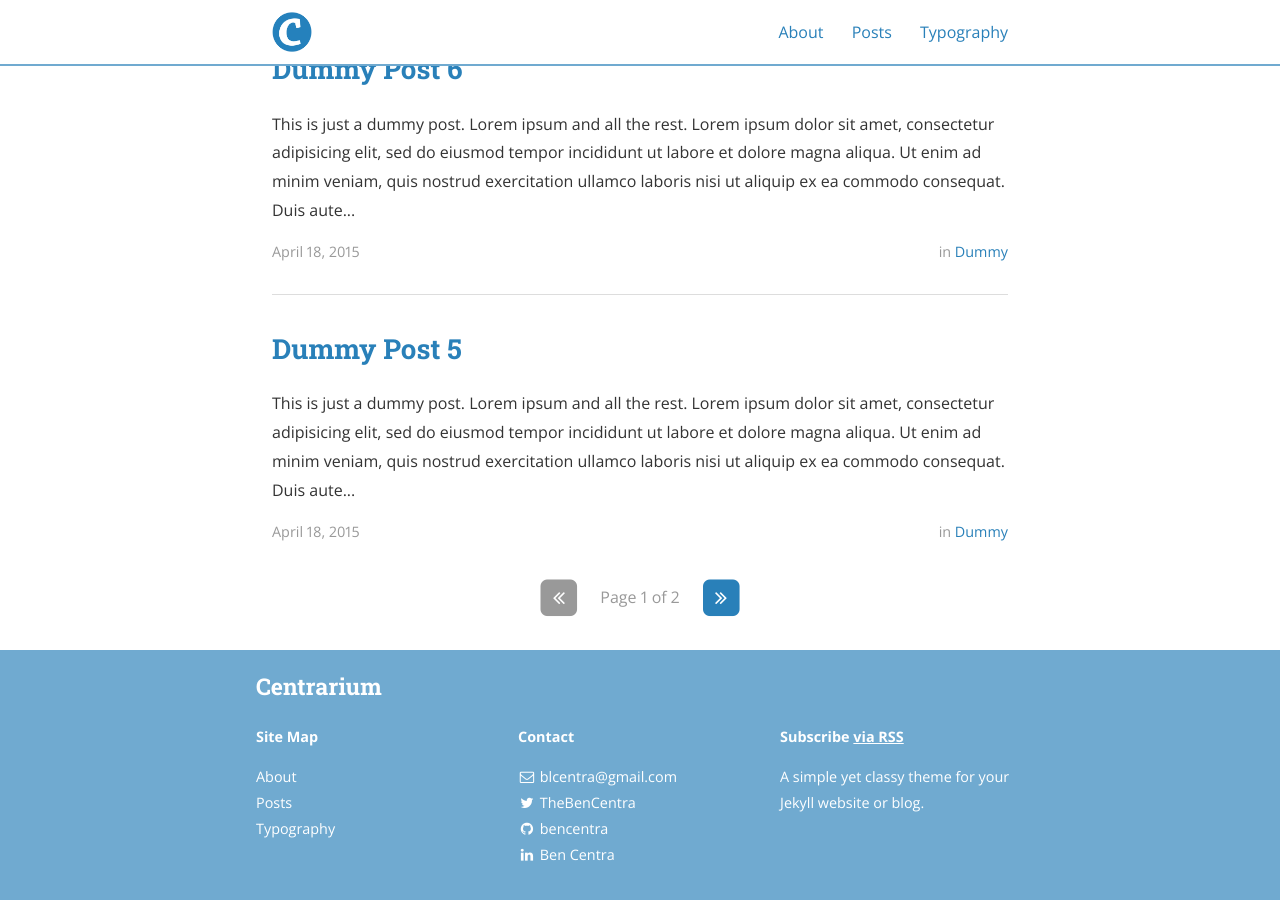
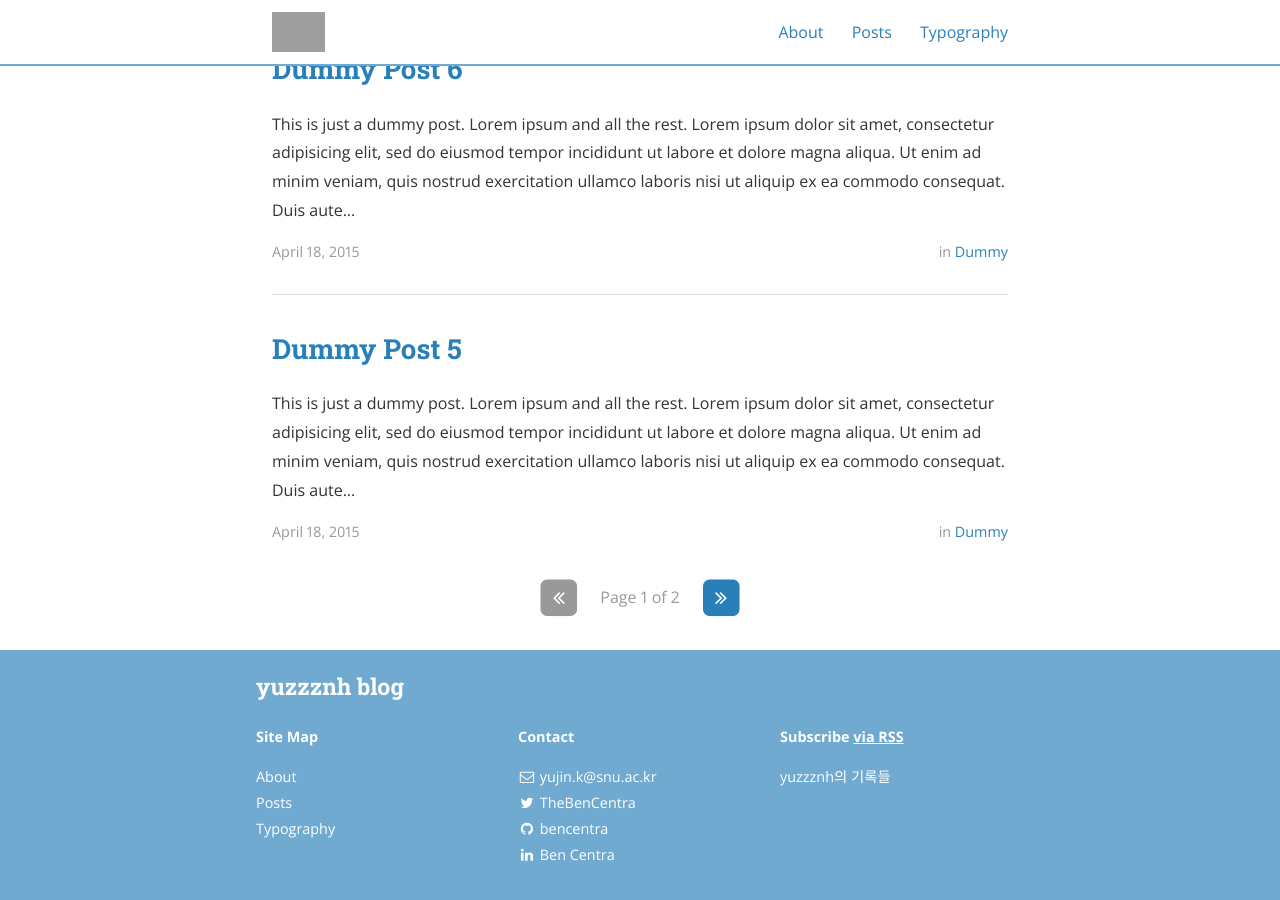
Before and after one commit to bencentra/centrarium, a Jekyll site: the page built from index.html, in a window 1280 px wide and 900 px high, scrolled down 1275 px. Built offline with Jekyll 4.4.1, drawn with Linux system fonts in a browser that asks for light colours; nearby versions of some CDN libraries; the list of posts is cut into pages by our own code; some of the changed text lies outside the part shown; grey boxes are pictures that could not be loaded.

Commit message:
site setting 유진화

```diff
--- a/_config.yml
+++ b/_config.yml
@@ -9,19 +9,19 @@
   - "/vendor/"
 
 # Site settings
-title: Centrarium
-subtitle: "A simple yet classy theme for your Jekyll website or blog"
-email: blcentra@gmail.com
-name: Ben Centra
+title: yuzzznh blog
+subtitle: "yuzzznh의 기록들"
+email: yujin.k@snu.ac.kr
+name: Yujin Kim
 description: >
-  A simple yet classy theme for your Jekyll website or blog.
+  yuzzznh의 기록들
 # Base URL of site (i.e. /blog). It should always start with a slash,
 # and never end with a slash. Set it to a blank value if hosting at the
 # root of your server.
 baseurl: "" # the subpath of your site, e.g. /blog/
 url: "" # the base hostname & protocol for your site
-cover: "/assets/header_image.jpg"
-logo: "/assets/logo.png"
+cover: "/assets/hangang.jpg"
+logo: "/assets/cat.jpg"
 
 # Build settings
 markdown: kramdown
```
